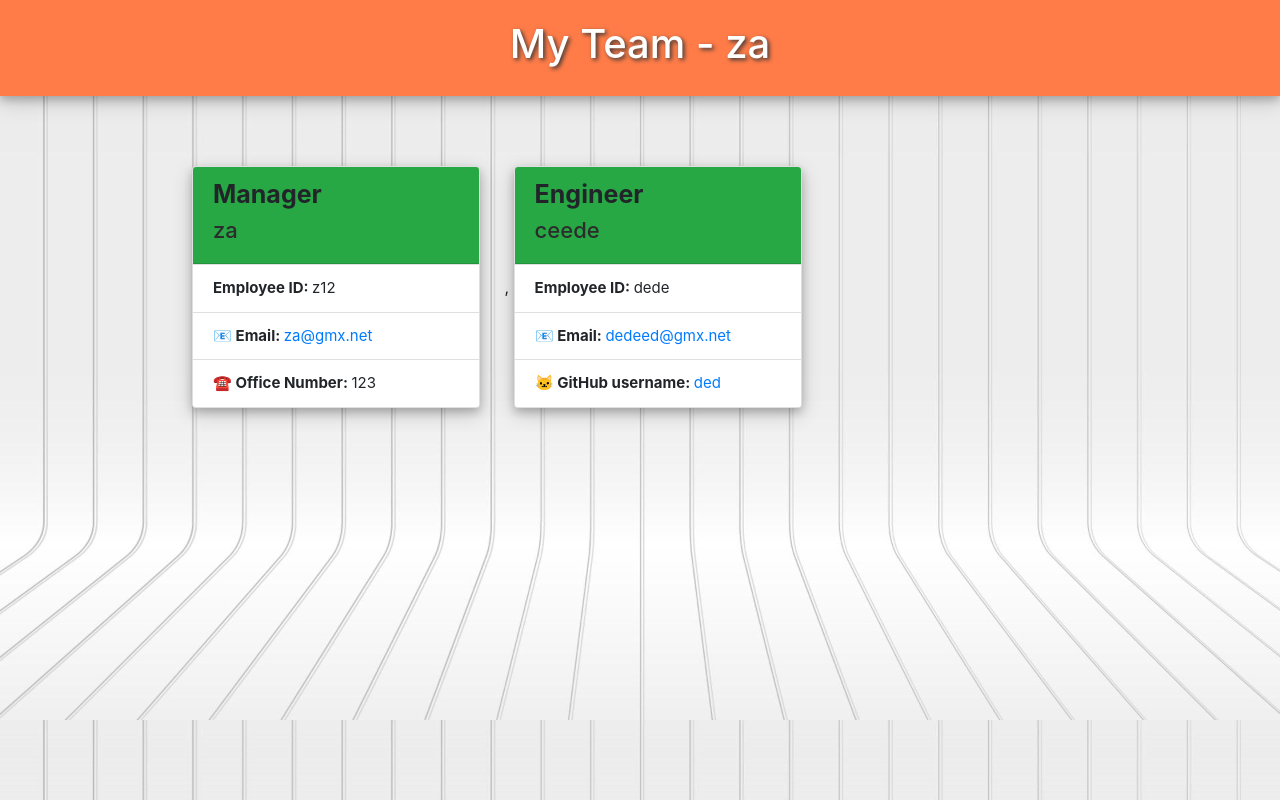
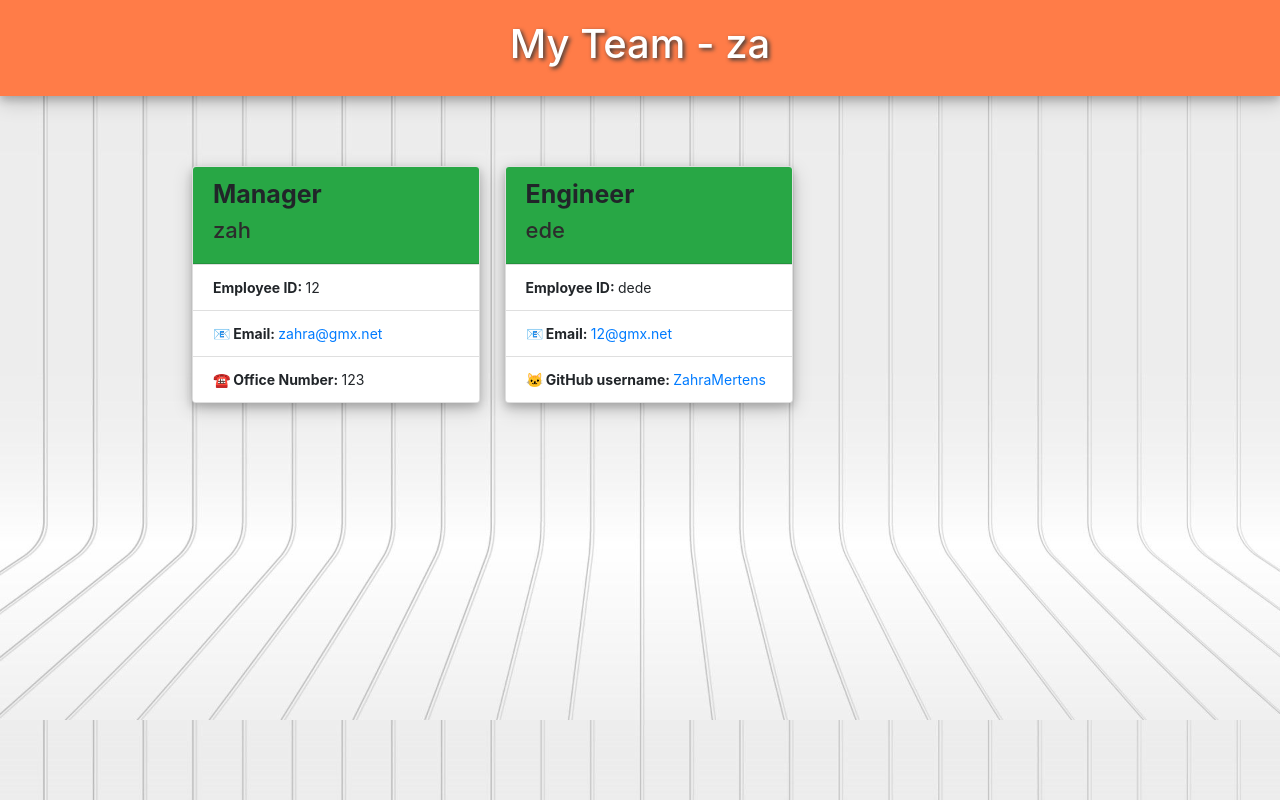
Before and after one commit to ZahraMertens/Team-Profile-Gen, a website: page docs/index.html in a window 1280 px wide. Drawn offline with nearby package versions, Linux system fonts and the light colour scheme.

```diff
--- a/docs/assets/css/style.css
+++ b/docs/assets/css/style.css
@@ -52,7 +52,7 @@
 }
 
 .list-group-item {
-    font-size: 15px;
+    font-size: 14px;
 }
 
 .span-li {
--- a/docs/index.html
+++ b/docs/index.html
@@ -24,25 +24,25 @@
       <div class="card" style="width: 18rem;">
         <div class="card-header bg-success">
           <h1 class="header-h1">Manager</h1>
-          <h2 class="header-h2">za</h2>
+          <h2 class="header-h2">zah</h2>
         </div>
          <ul class="list-group list-group-flush">
-           <li class="list-group-item"><span class="span-li">Employee ID: </span>z12</li>
-           <li class="list-group-item"><span class="span-li">📧 Email: </span><a href="mailto:za@gmx.net">za@gmx.net</a></li>
+           <li class="list-group-item"><span class="span-li">Employee ID: </span>12</li>
+           <li class="list-group-item"><span class="span-li">📧 Email: </span><a href="mailto:zahra@gmx.net">zahra@gmx.net</a></li>
            <li class="list-group-item"><span class="span-li">☎️ Office Number: </span>123</li>
         </ul>
       </div>
 
-,
+
       <div class="card" style="width: 18rem;">
         <div class="card-header bg-success">
           <h1 class="header-h1">Engineer</h1>
-          <h2 class="header-h2">ceede</h2>
+          <h2 class="header-h2">ede</h2>
         </div>
          <ul class="list-group list-group-flush">
            <li class="list-group-item"><span class="span-li">Employee ID: </span>dede</li>
-           <li class="list-group-item"><span class="span-li">📧 Email: </span><a href="mailto:dedeed@gmx.net">dedeed@gmx.net</a></li>
-           <li class="list-group-item"><span class="span-li">🐱 GitHub username: </span><a href="https://github.com/ded" target='_blank'>ded</a></li>
+           <li class="list-group-item"><span class="span-li">📧 Email: </span><a href="mailto:12@gmx.net">12@gmx.net</a></li>
+           <li class="list-group-item"><span class="span-li">🐱 GitHub username: </span><a href="https://github.com/ZahraMertens" target='_blank'>ZahraMertens</a></li>
         </ul>
       </div>
 
```
Also changed, not shown: index.js (+11 -7 lines), utils/generateHtml.js (+6 -2 lines).
